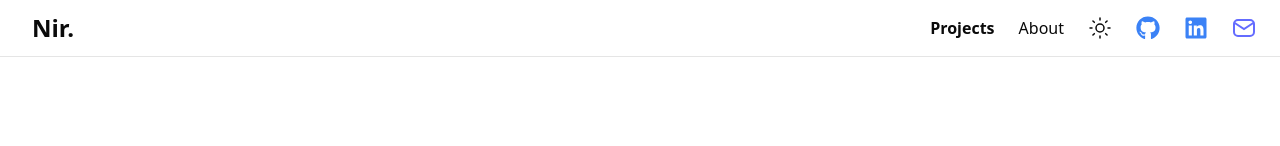
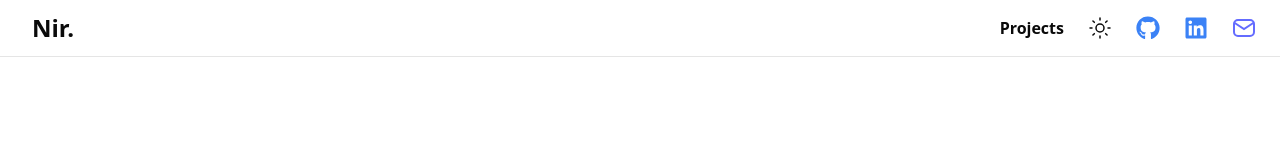
Before and after one commit to NirMendelson/portfolio, a React (Vite) app: page / in a window 1280 px wide. Shown: the top 146 px of the page. Built offline with nearby package versions, Linux system fonts and the light colour scheme.

Commit message:
removed about from the header

```diff
--- a/src/components/Header.jsx
+++ b/src/components/Header.jsx
@@ -55,7 +55,6 @@ const Header = () => {
           {/* Desktop Navigation */}
           <nav className="hidden md:flex items-center gap-6">
             <Link to="/projects" className="text-foreground hover:text-foreground font-semibold">Projects</Link>
-            <Link to="/about" className="text-foreground hover:text-foreground font-medium">About</Link>
             <button
               aria-label="Toggle dark mode"
               onClick={handleToggleDark}
@@ -101,13 +100,6 @@ const Header = () => {
               >
                 Projects
               </Link>
-              <Link
-                to="/about"
-                className="text-foreground hover:text-foreground font-medium py-2"
-                onClick={() => setIsMobileMenuOpen(false)}
-              >
-                About
-              </Link>
               <div className="flex items-center justify-between py-2">
                 <span className="text-foreground">Theme:</span>
                 <button
```
